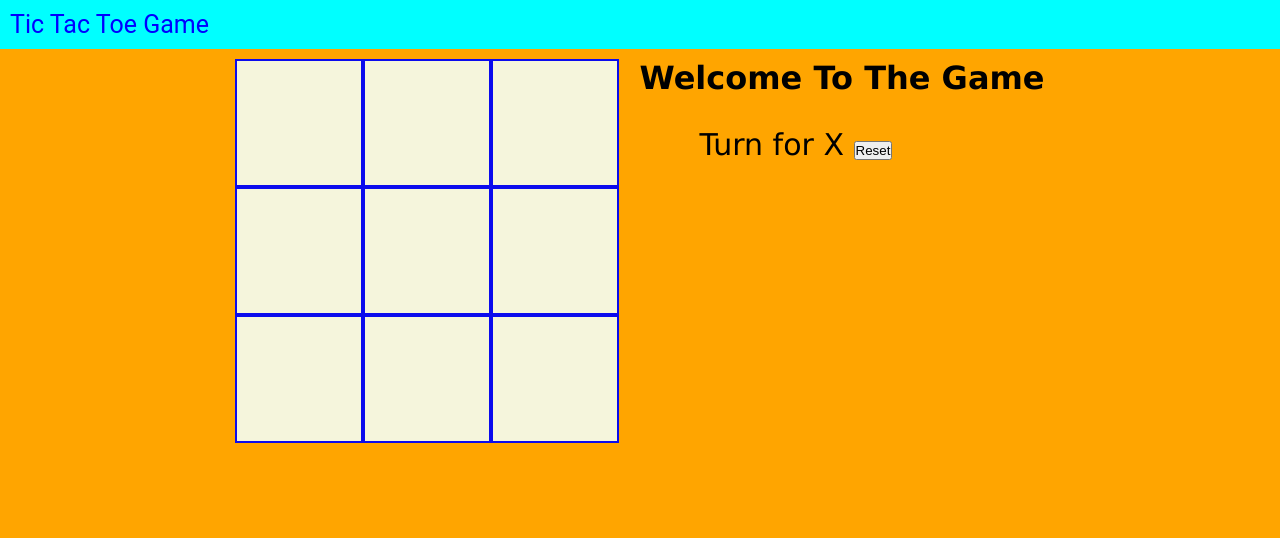
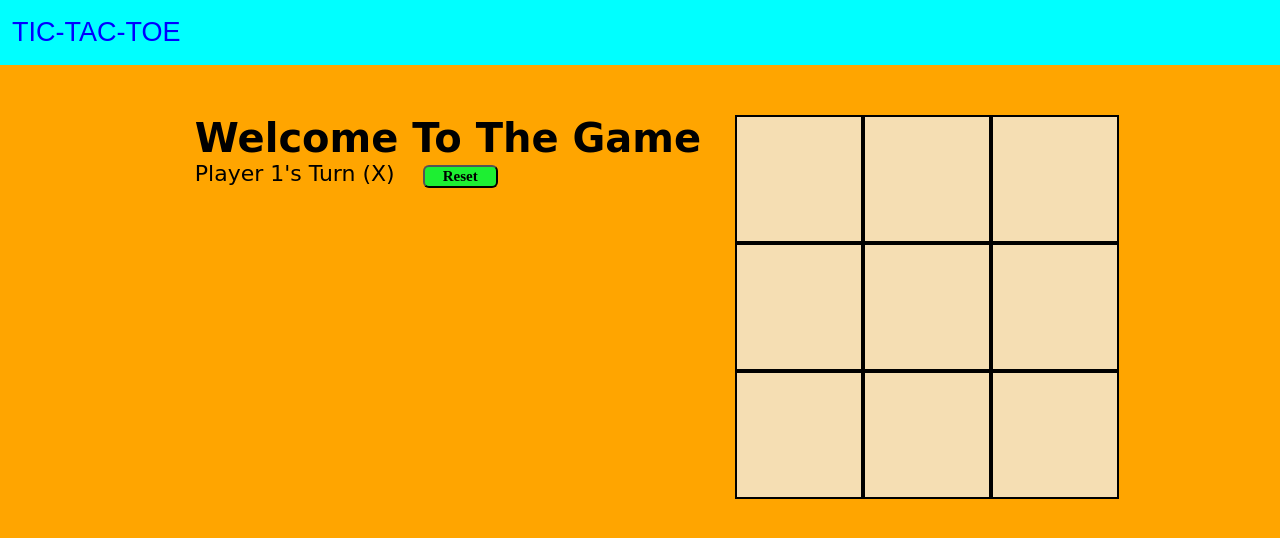
Before and after one commit to Karanjeet-kumar/tictactoe_codeXplore, a plain HTML site: page index.html in a window 1280 px wide. Both pictures are taken after a click on the button "Reset". Drawn offline with Linux system fonts and the light colour scheme; a web font is replaced by a local one.

Commit message:
looking_good

```diff
--- a/index.html
+++ b/index.html
@@ -1,35 +1,37 @@
 <!DOCTYPE html>
 <html lang="en">
   <head>
-    <meta charset="UTF-8">
-    <meta name="viewport" content="width=device-width, initial-scale=1.0">
+    <meta charset="UTF-8" />
+    <meta http-equiv="X-UA-Compatible" content="IE=edge" />
+    <meta name="viewport" content="width=device-width, initial-scale=1.0" />
     <title>Tic Tac Toe</title>
-    <link rel="stylesheet" href="style.css">
+    <link rel="stylesheet" href="style.css" />
   </head>
   <body>
     <nav>
       <ul>
-            <li>Tic Tac Toe Game</li>
+        <li>TIC-TAC-TOE</li>
       </ul>
     </nav>
+
     <div class="gameContainer">
-        <div class="container">
-            <div class="box"><span class="boxText"></span></div>
-            <div class="box"><span class="boxText"></span></div>
-            <div class="box"><span class="boxText"></span></div>
-            <div class="box"><span class="boxText"></span></div>
-            <div class="box"><span class="boxText"></span></div>
-            <div class="box"><span class="boxText"></span></div>
-            <div class="box"><span class="boxText"></span></div>
-            <div class="box"><span class="boxText"></span></div>
-            <div class="box"><span class="boxText"></span></div>
-        </div>
         <div class="gameInfo">
             <h1>Welcome To The Game</h1>
             <div>
-                <span class="info">Turn for X</span>
+                <span class="info">Player 1's Turn (X)</span>
                 <button id="reset">Reset</button>
             </div>
+        </div>
+        <div class="container">
+            <div class="box br-0 bb-0"><span class="boxtext"></span></div>
+            <div class="box br-0 bb-0"><span class="boxtext"></span></div>
+            <div class="box bb-0"><span class="boxtext"></span></div>
+            <div class="box br-0 bb-0"><span class="boxtext"></span></div>
+            <div class="box br-0 bb-0"><span class="boxtext"></span></div>
+            <div class="box bb-0"><span class="boxtext"></span></div>
+            <div class="box br-0 bb-0"><span class="boxtext"></span></div>
+            <div class="box br-0 bb-0"><span class="boxtext"></span></div>
+            <div class="box bb-0"><span class="boxtext"></span></div>
         </div>
     </div>
     <script src="script.js"></script>
--- a/script.js
+++ b/script.js
@@ -1,26 +1,69 @@
 console.log("Welcome to Tic Tac Toe")
 let turn = "X"
+let num="1"
 let isgameover = false;
+var a=0;
 
 const changeTurn = ()=>{
-    return turn === "X"? "0": "X"
+    return turn === "X"? "O": "X"
+}
+const changeNum = ()=>{
+    return num === "1"? "2": "1"
 }
 
+const checkWin = ()=>{
+    let boxtext = document.getElementsByClassName('boxtext');
+    let wins = [
+        [0, 1, 2, 5, 5, 0],
+        [3, 4, 5, 5, 15, 0],
+        [6, 7, 8, 5, 25, 0],
+        [0, 3, 6, -5, 15, 90],
+        [1, 4, 7, 5, 15, 90],
+        [2, 5, 8, 15, 15, 90],
+        [0, 4, 8, 5, 15, 45],
+        [2, 4, 6, 5, 15, 135],
+    ]
+    wins.forEach(e =>{
+        if((boxtext[e[0]].innerText === boxtext[e[1]].innerText) && (boxtext[e[2]].innerText === boxtext[e[1]].innerText) && (boxtext[e[0]].innerText !== "") ){
+            document.querySelector('.info').innerText = boxtext[e[0]].innerText + " Won"
+            isgameover = true
+        }
+    })
+}
+let  moves=0
 let boxes = document.getElementsByClassName("box");
 Array.from(boxes).forEach(element =>{
-    let boxtext = element.querySelector('.boxText');
+    let boxtext = element.querySelector('.boxtext');
     element.addEventListener('click', ()=>{
         if(boxtext.innerText === ''){
             boxtext.innerText = turn;
             turn = changeTurn();
+            num = changeNum();
+            moves+=1;
+
             checkWin();
-            if (!isgameover){
-                document.getElementsByClassName("info")[0].innerText  = "Turn for " + turn;
+            if(!isgameover){
+                if(moves==9)
+                document.getElementsByClassName("info")[0].innerText  = "Draw";
+                else
+                document.getElementsByClassName("info")[0].innerText  = "Player "+num + "'s Turn (" + turn +")";
+
             }
+
         }
+        // else{
+        //     document.getElementsByClassName("info")[0].innerText = "Draw!";
+        // }
     })
 })
 
-const checkWin= ()=>{
-
-}
+reset.addEventListener('click', ()=>{
+    let boxtexts = document.querySelectorAll('.boxtext');
+    Array.from(boxtexts).forEach(element => {
+        element.innerText = ""
+    });
+    turn = "X";
+    num="1";
+    isgameover = false
+    document.getElementsByClassName("info")[0].innerText  = "Player "+num + "'s Turn (" + turn +")";
+})
--- a/style.css
+++ b/style.css
@@ -1,38 +1,42 @@
+@import url('https://fonts.googleapis.com/css2?family=Baloo+Bhaina+2&family=Roboto&display=swap');
 *{
     margin: 0;
     padding: 0;
 }
+
+nav{
+    background-color: aqua;
+    color: blue;
+    height: 65px;
+    font-size: 27px;
+    display: flex;
+    align-items: center;
+    padding: 0 12px;
+    font-family: 'Work Sans', sans-serif;
+}
+
 nav ul{
     list-style-type: none;
 }
 
-nav{
-    color: blue;
-    background-color: aqua;
-    padding: 10px;
-    font-size: 25px;
-    font-family: 'Roboto', sans-serif;
-}
-
 .gameContainer{
-    background-color: orange;
     display: flex;
-    gap: 20px;
     justify-content: center;
-    margin: 10px;
+    margin-top: 50px;
 }
 
 .container{
     display: grid;
+    grid-template-rows: repeat(3, 10vw);
     grid-template-columns: repeat(3, 10vw);
-    grid-template-rows: repeat(3, 10vw);
     font-family: 'Roboto', sans-serif;
+    position: relative;
 }
 
 .box{
-    border: 2px solid rgb(11, 11, 237);
-    background-color: beige;
-    font-size: 10vw;
+    border: 2px solid black;
+    background-color: wheat;
+    font-size: 8vw;
     cursor: pointer;
     display: flex;
     justify-content: center;
@@ -40,20 +44,31 @@ nav{
 }
 
 .box:hover{
-    background-color: rgb(123, 123, 220);
+    background-color: rgb(67, 156, 134);
+}
+
+.info {
+    font-size: 22px;
 }
 
 .gameInfo{
-    font-family: 'Lucida Sans', 'Lucida Sans Regular', 'Lucida Grande', 'Lucida Sans Unicode', Geneva, Verdana, sans-serif;
+    padding: 0 34px;
+    font-family: 'Baloo Bhaina 2', cursive;
 }
 
 .gameInfo h1{
-    margin-bottom: 30px;
+    font-size: 2.5rem;
 }
 
-.gameInfo div{
-    margin-left: 60px;
-    font-size: 30px;
+#reset {
+    margin: 0 23px;
+    padding: 1px 18px;
+    background: #1def32;
+    border-radius: 6px;
+    cursor: pointer;
+    font-family: 'Baloo Bhaina 2';
+    font-size: 15px;
+    font-weight: bolder;
 }
 
 @media screen and (max-width: 950px)
@@ -61,18 +76,15 @@ nav{
     .gameContainer{
         flex-wrap: wrap;
     }
-    .gameInfo{
-        margin-top: 34px;
-    }
     .gameInfo h1{
         font-size: 1.5rem;
     }
     .container {
+        margin-top: 30px;
         grid-template-rows: repeat(3, 20vw);
         grid-template-columns: repeat(3, 20vw);
     }
 }
-
 body{
     background-color: orange;
 }
```
Also changed, not shown: modes/basic.html (added, +64 -0 lines). Lines whose indentation alone changed are shown as unchanged.
